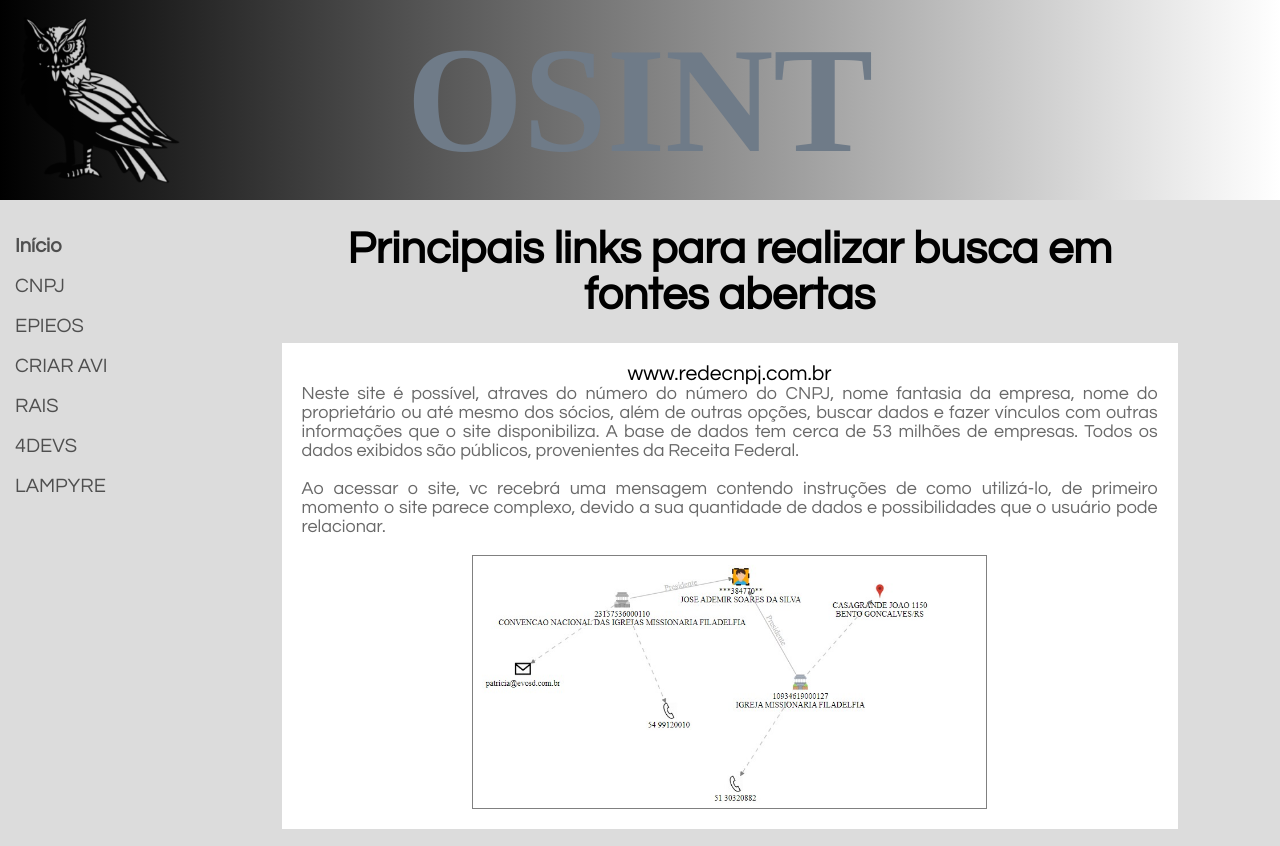
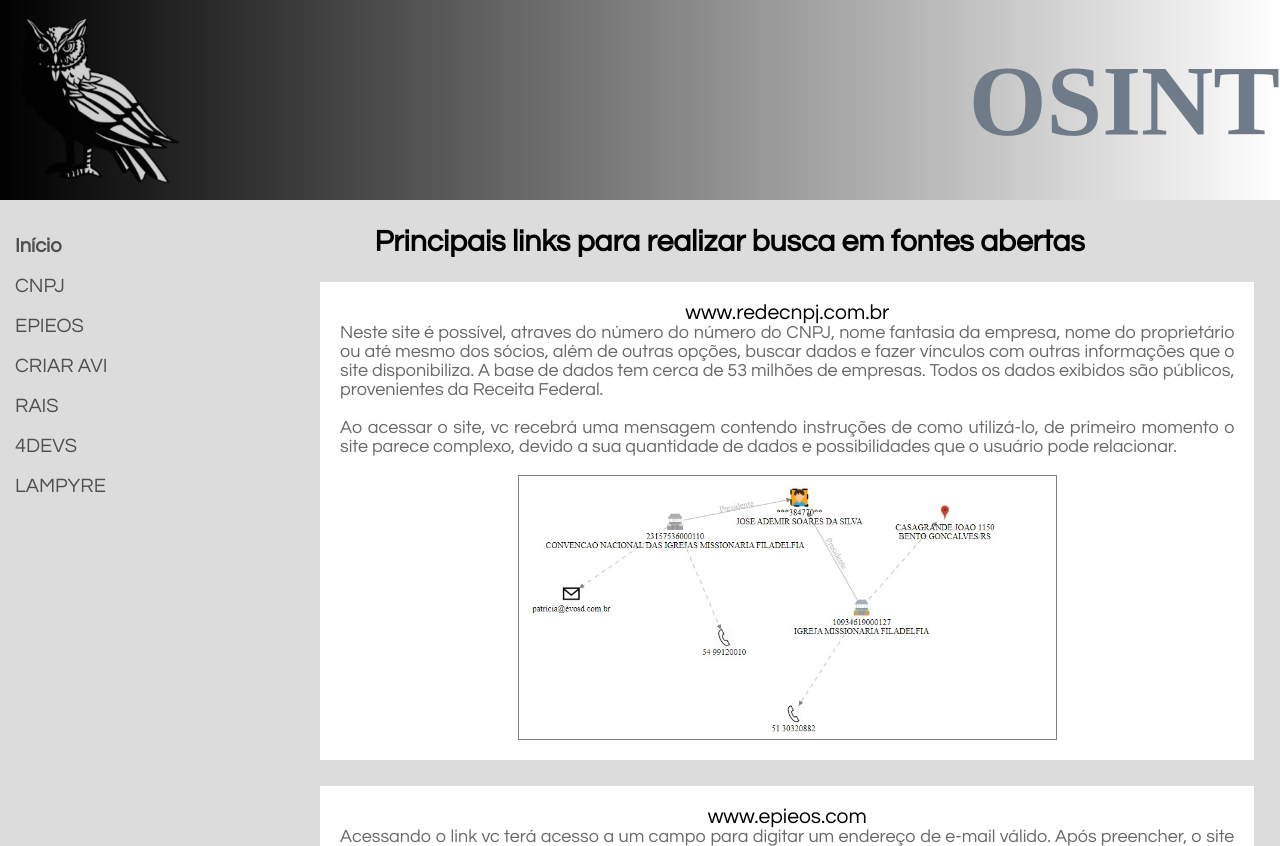
Before and after one commit to FelipeBorgesCWB/OSINT-2, a plain HTML site: page index.html in a window 1280 px wide. Shown: the top 846 px of the page. Drawn offline with Linux system fonts and the light colour scheme.

Commit message:
alteração CSS

```diff
--- a/estilo.css
+++ b/estilo.css
@@ -19,9 +19,9 @@
 	height: 20em;
 	display: flex;
 	flex-direction: row;
-	justify-content: center;
+	justify-content: right;
 	align-items: center;
-	color: white:
+	color: white;
 }
 
 #osint{
@@ -29,7 +29,7 @@
 	font-family: "century gothic", "helvetica",arial;
 	/*text-shadow: 0 0 0.3em #F87, 0 0 0.2em #F87;*/
 	color: black;
-  font-size: 150px;
+  font-size: 100px;
   font-family: Times New Roman, century gothic;
   font-weight: bold;
   animation: cor 8s infinite;
@@ -125,7 +125,7 @@
 	flex-direction: column;
 	align-items: center;
 	text-align: justify;
-	margin: 2% 8% 0 22%;
+	margin: 2% 2% 0 25%;
 	font-size: 18px;
 	color: #696969;
 	background: white;
@@ -152,7 +152,7 @@
 	flex-direction: row;
 	justify-content: center;
 	text-align: center;
-	font-size: 30px;
+	font-size: 20px;
 	margin: 2% 8% 0 22%;
 
 }
```
